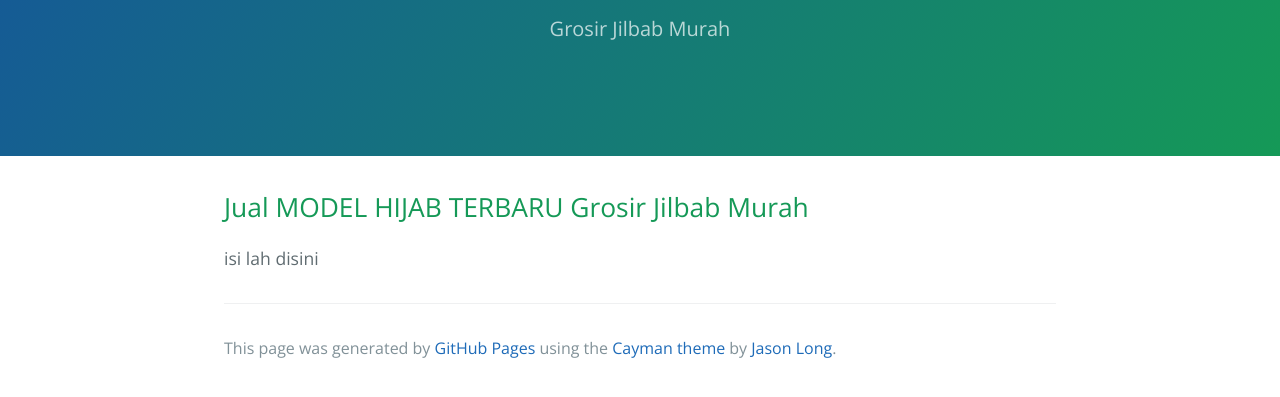
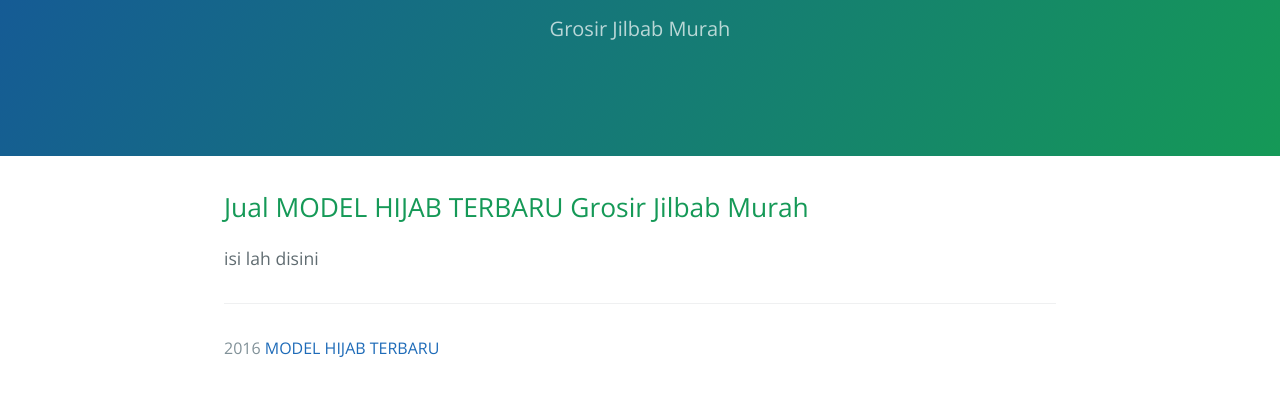
Before and after one commit to modelhijabterbaru/modelhijabterbaru.github.io, a plain HTML site: page index.html in a window 1280 px wide. Shown: the part 161-558 px from the top of the page. Drawn offline with nearby package versions, Linux system fonts and the light colour scheme.

Commit message:
Update index.html

```diff
--- a/index.html
+++ b/index.html
@@ -23,7 +23,7 @@
 </article>
       <footer class="site-footer">
 
-        <span class="site-footer-credits">This page was generated by <a href="https://pages.github.com">GitHub Pages</a> using the <a href="https://github.com/jasonlong/cayman-theme">Cayman theme</a> by <a href="https://twitter.com/jasonlong">Jason Long</a>.</span>
+        <span class="site-footer-credits">2016 <a href="/">MODEL HIJAB TERBARU</a>
       </footer>
 
     </section>
```
